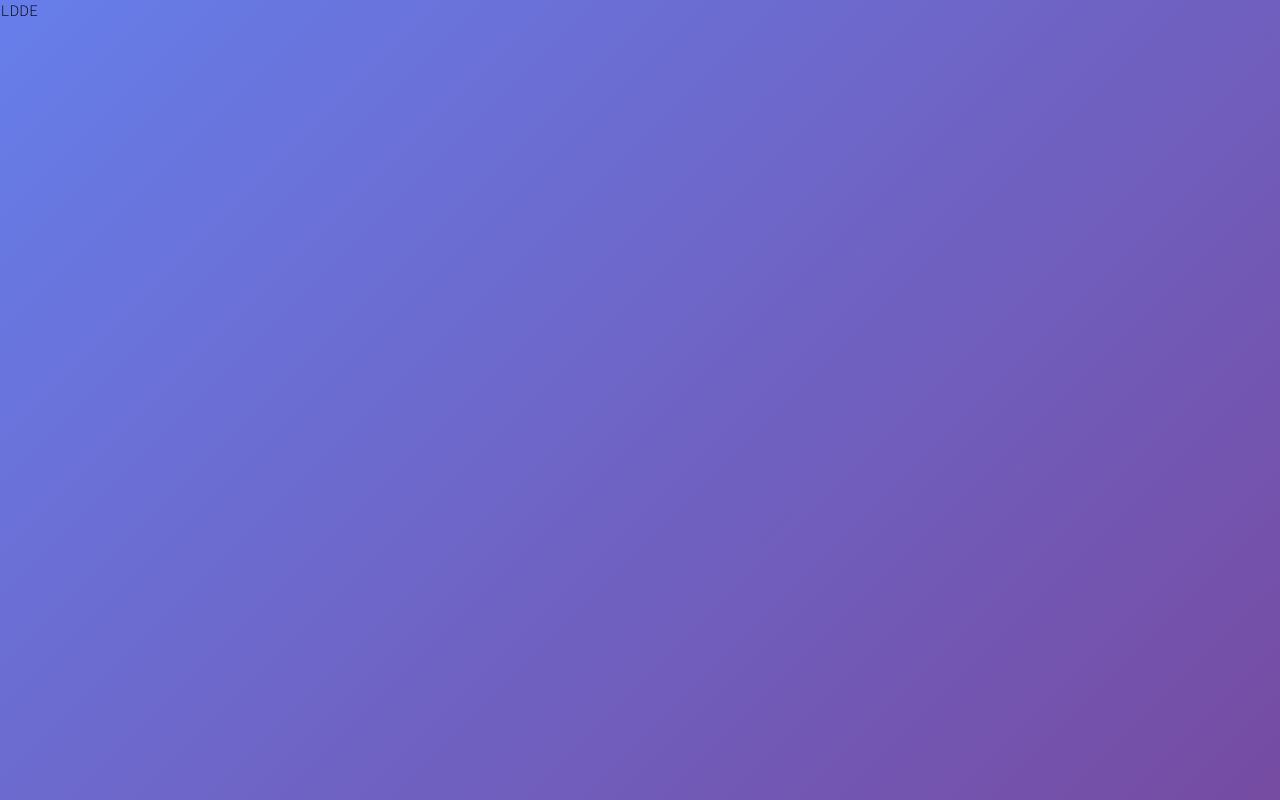
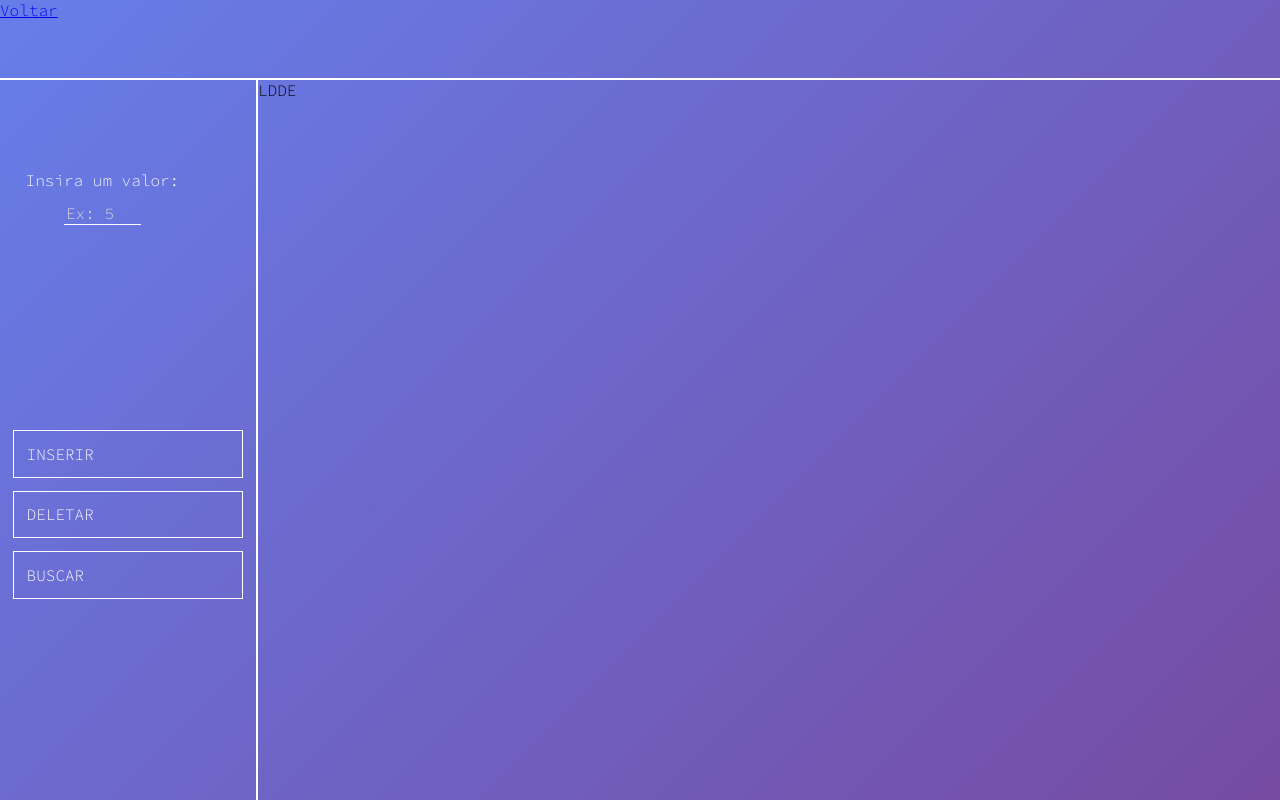
Before and after one commit to mainlee/ds-proj, a plain HTML site: page views/ldde.html in a window 1280 px wide. Drawn offline with Linux system fonts and the light colour scheme; files that its build step writes are made by us from their sources.

Commit message:
Estilização da página de LDDE

```diff
--- a/public/css/style_ldde.css
+++ b/public/css/style_ldde.css
@@ -6,9 +6,76 @@
 }
 
 body {
+    display: flex;
+    flex-direction: column;
     padding: 0;
     margin: 0;
     background: linear-gradient(135deg, #667eea 0%, #764ba2 100%);
     width: 100%;
     height: 100vh;
 }
+
+main {
+    display: flex;
+}
+
+.header {
+    border-bottom: 2px solid #FFF;
+    /*border: #FFF;
+    border-style: solid;
+    border-width: 2px;*/
+    width: 100%;
+    height: 10vh;
+}
+
+.input-view {
+    width: 20vw;
+    height: 90vh;
+    border-right: 2px solid #FFF;
+}
+
+.input-txt {
+    display: flex;
+    padding: 30% 5% 0% 5%;
+    margin: 5%;
+    color: #FFF;
+}
+
+.textbox {
+    width: 30%;
+    overflow: hidden;
+    margin: 5% 0% 0% 25%;
+    border-bottom: 1px solid#FFF;
+}
+
+.textbox input{
+    border: none;
+    outline: none;
+    background: none;
+    color: gainsboro;
+}
+
+.textbox input::placeholder{
+    color: gainsboro;
+}
+
+.btn-view {
+    margin-top: 80%;
+}
+
+.btn {
+    display: flex;
+    padding: 5%;
+    margin: 5%;
+    border: #FFF;
+    border-style: solid;
+    border-width: 1px;
+    color: #FFF;
+}
+
+.btn:hover {
+    cursor: pointer;
+    background-color: #FFF;
+    color: #000;
+    transition: linear 0.4s;
+}
--- a/views/ldde.html
+++ b/views/ldde.html
@@ -5,11 +5,44 @@
 <head>
     <meta charset="utf-8">
     <title>LDDE</title>
-    <link rel="stylesheet" href="./public/css/style_ldde.css">
+    <link rel="stylesheet" href="../public/css/style_ldde.css">
 </head>
 
 <body>
-    LDDE
+    <div class="header">
+        <a href="../index.html">Voltar</a>
+    </div>
+
+    <main>
+        <div class="input-view">
+            <div class="input-txt">
+                Insira um valor:
+            </div>
+            <div class="textbox">
+                <input typer="text" placeholder="Ex: 5">
+            </div>
+
+            <div class="btn-view">
+                <div class="btn" onclick="alert('Inseriu!');">
+                    INSERIR
+                </div>
+
+                <div class="btn" onclick="alert('Deletou!');">
+                    DELETAR
+                </div>
+
+                <div class="btn" onclick="alert('Buscou!');">
+                    BUSCAR
+                </div>
+
+            </div>
+        </div>
+        <div>
+
+        </div>
+        LDDE
+
+    </main>
 
 
 </body>
```
Also changed, not shown: views/fila_circ.html (+12 -2 lines).
